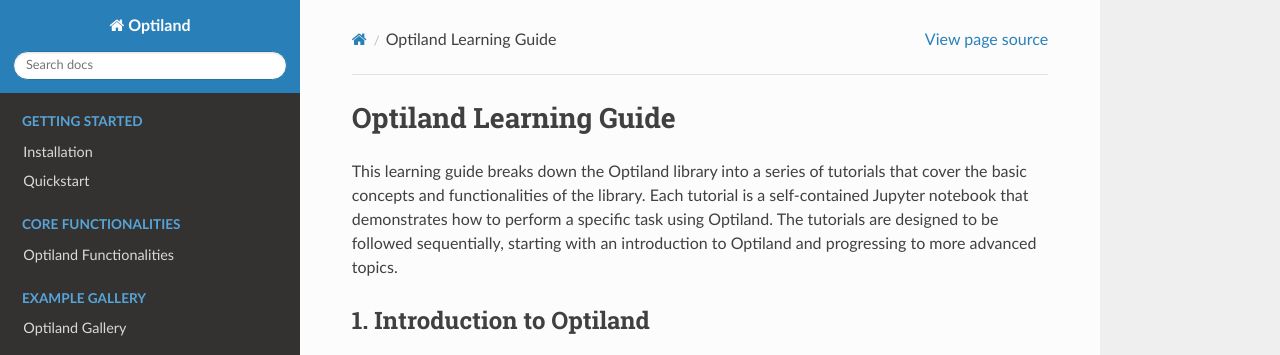
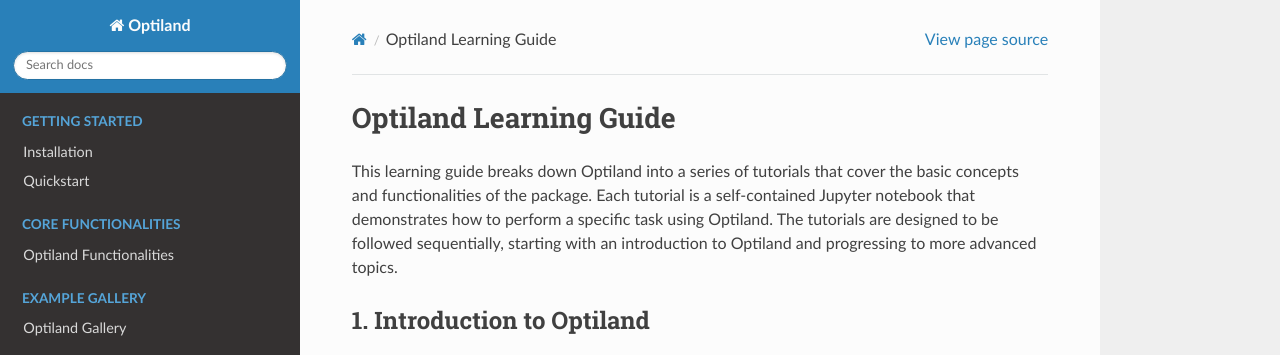
Before and after one commit to HarrisonKramer/optiland, a Sphinx documentation site: the page built from docs/learning_guide.rst, in a window 1280 px wide and 900 px high. Shown: the top 355 px of the window. Built offline with Sphinx 7.4.7 and the Read the Docs theme 2.0.0, drawn with Linux system fonts in a browser that asks for light colours; pages that are not in the unit, such as notebooks, are missing from menus.

Commit message:
docs: Update learning guide to improve clarity and consistency

```diff
--- a/docs/learning_guide.rst
+++ b/docs/learning_guide.rst
@@ -1,7 +1,7 @@
 Optiland Learning Guide
 =======================
 
-This learning guide breaks down the Optiland library into a series of tutorials that cover the basic concepts and functionalities of the library. Each tutorial is a self-contained Jupyter notebook that demonstrates how to perform a specific task using Optiland. The tutorials are designed to be followed sequentially, starting with an introduction to Optiland and progressing to more advanced topics.
+This learning guide breaks down Optiland into a series of tutorials that cover the basic concepts and functionalities of the package. Each tutorial is a self-contained Jupyter notebook that demonstrates how to perform a specific task using Optiland. The tutorials are designed to be followed sequentially, starting with an introduction to Optiland and progressing to more advanced topics.
 
 .. _learning_guide:
 
```
